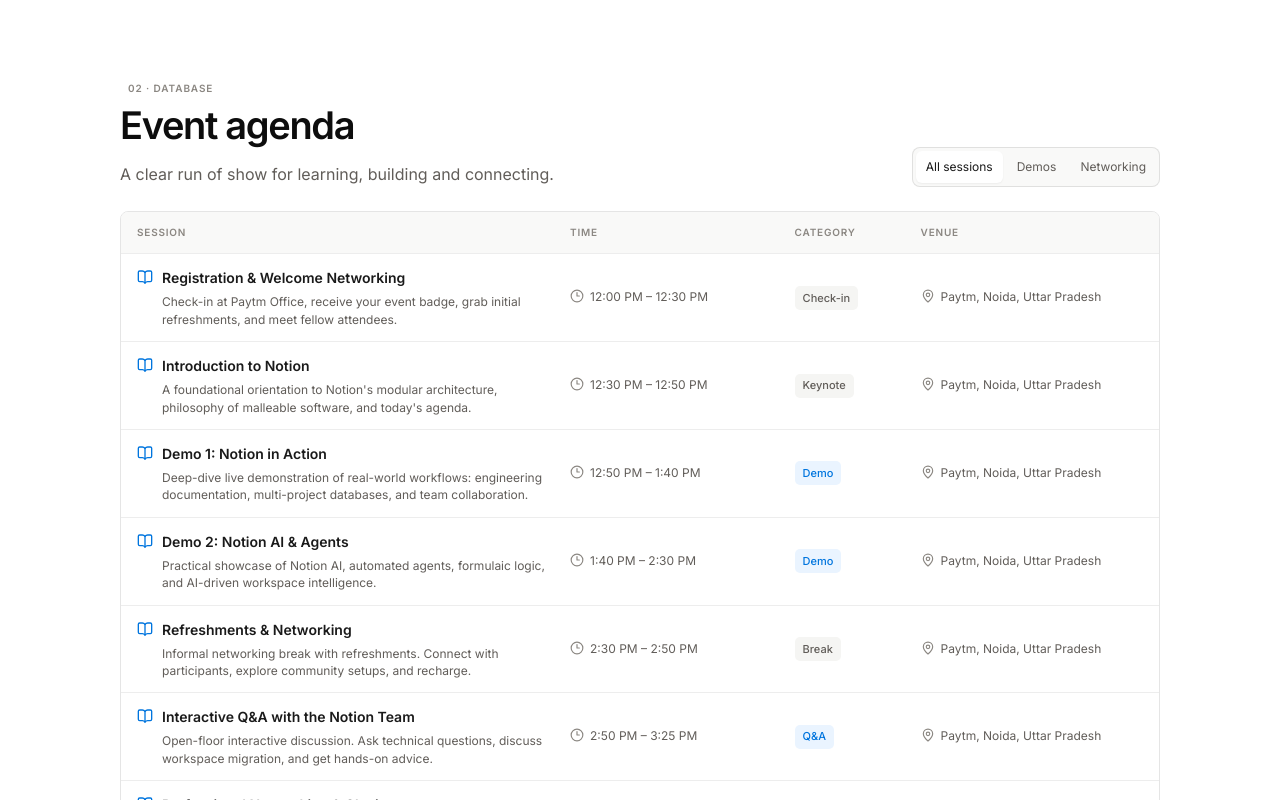
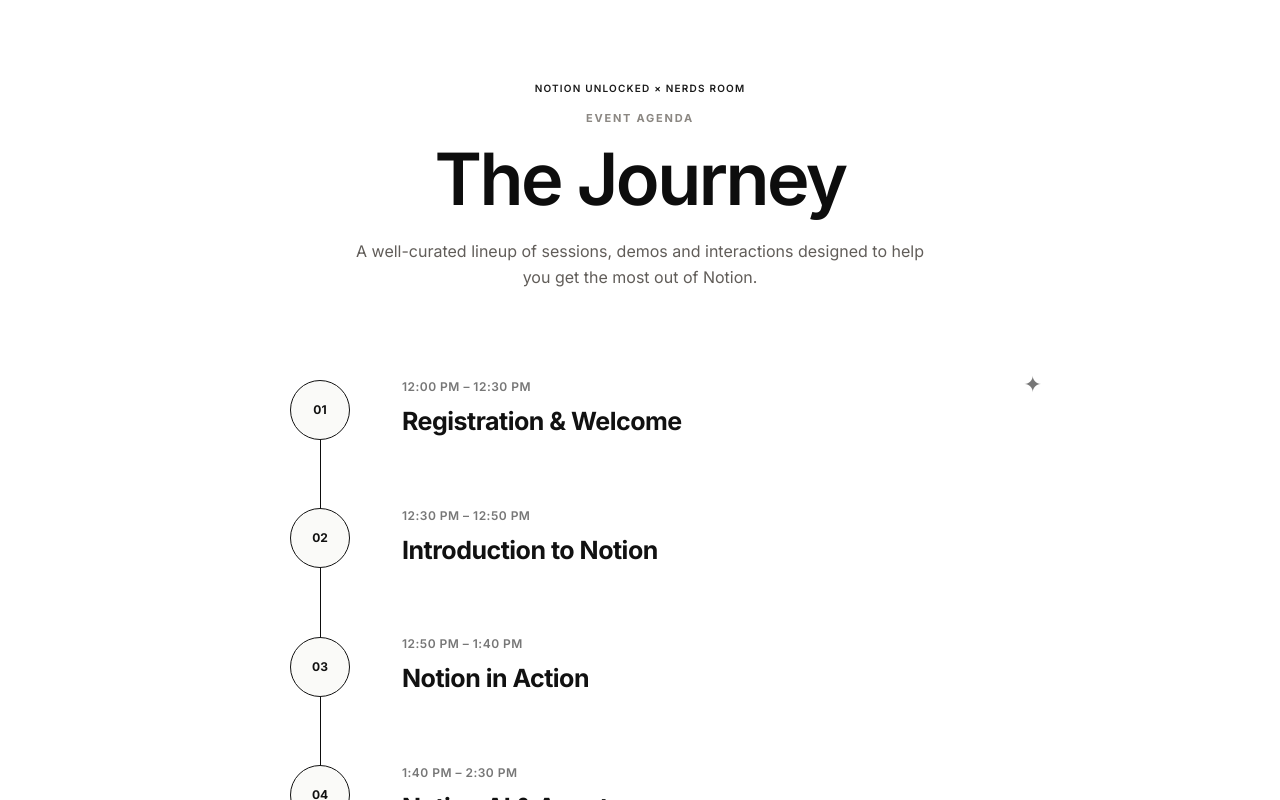
Before and after one commit to sharmaa-abhi/InnovateX, a React (Vite) app: page / in a window 1280 px wide. Shown: the part 1840-2640 px from the top of the page. Built offline with nearby package versions, Linux system fonts and the light colour scheme.

Commit message:
feat: enhance agenda section with timeline and improved styles for better user experience

```diff
--- a/src/components/WorkspacePage.tsx
+++ b/src/components/WorkspacePage.tsx
@@ -1,11 +1,9 @@
-import React, { useEffect, useState } from 'react';
+import React, { useEffect, useRef, useState } from 'react';
 import {
   ArrowUpRight,
-  BookOpen,
   CalendarDays,
   ChevronDown,
   ChevronRight,
-  Clock3,
   ExternalLink,
   Folder,
   HelpCircle,
@@ -17,7 +15,7 @@ import {
   Sparkles,
   Users,
 } from 'lucide-react';
-import { EVENT_DATA, AgendaItem } from '../data/eventData';
+import { EVENT_DATA } from '../data/eventData';
 
 interface WorkspacePageProps {
   onRegisterClick?: () => void;
@@ -54,14 +52,15 @@ const faqs = [
   },
 ];
 
-const categoryLabels: Record<AgendaItem['category'], string> = {
-  Registration: 'Check-in',
-  Keynote: 'Keynote',
-  Demo: 'Demo',
-  Break: 'Break',
-  'Q&A': 'Q&A',
-  Networking: 'Networking',
-};
+const agendaTimeline = [
+  { number: '01', time: '12:00 PM – 12:30 PM', title: 'Registration & Welcome' },
+  { number: '02', time: '12:30 PM – 12:50 PM', title: 'Introduction to Notion' },
+  { number: '03', time: '12:50 PM – 1:40 PM', title: 'Notion in Action' },
+  { number: '04', time: '1:40 PM – 2:30 PM', title: 'Notion AI & Agents' },
+  { number: '05', time: '2:30 PM – 2:50 PM', title: 'Refreshments & Networking' },
+  { number: '06', time: '2:50 PM – 3:25 PM', title: 'Interactive Q&A' },
+  { number: '07', time: '3:25 PM – 4:00 PM', title: 'Networking & Closing' },
+];
 
 function ToggleBlock({
   question,
@@ -103,33 +102,52 @@ function ToggleBlock({
 
 export const WorkspacePage: React.FC<WorkspacePageProps> = ({ onRegisterClick }) => {
   const [navOpen, setNavOpen] = useState(false);
-  const [activeFilter, setActiveFilter] = useState<'All' | 'Demos' | 'Networking'>('All');
   const [openFaq, setOpenFaq] = useState(0);
   const [uniqueOpen, setUniqueOpen] = useState(true);
+  const [timelineItemsVisible, setTimelineItemsVisible] = useState<number[]>([]);
+  const [timelineProgress, setTimelineProgress] = useState(0);
+  const timelineItemsRef = useRef<Array<HTMLLIElement | null>>([]);
 
   useEffect(() => {
     const elements = document.querySelectorAll<HTMLElement>('.reveal-on-scroll');
-    const observer = new IntersectionObserver(
+    const revealObserver = new IntersectionObserver(
       (entries) => {
         entries.forEach((entry) => {
           if (entry.isIntersecting) {
             entry.target.classList.add('is-visible');
-            observer.unobserve(entry.target);
+            revealObserver.unobserve(entry.target);
           }
         });
       },
       { threshold: 0.12 }
     );
 
-    elements.forEach((element) => observer.observe(element));
-    return () => observer.disconnect();
+    elements.forEach((element) => revealObserver.observe(element));
+    return () => revealObserver.disconnect();
   }, []);
 
-  const filteredAgenda = EVENT_DATA.agenda.filter((item) => {
-    if (activeFilter === 'All') return true;
-    if (activeFilter === 'Demos') return item.category === 'Demo' || item.category === 'Keynote';
-    return ['Networking', 'Registration', 'Break', 'Q&A'].includes(item.category);
-  });
+  useEffect(() => {
+    const timelineObserver = new IntersectionObserver(
+      (entries) => {
+        entries.forEach((entry) => {
+          if (!entry.isIntersecting) return;
+
+          const index = Number((entry.target as HTMLElement).dataset.timelineIndex);
+          setTimelineItemsVisible((visibleItems) =>
+            visibleItems.includes(index) ? visibleItems : [...visibleItems, index].sort((a, b) => a - b)
+          );
+          setTimelineProgress((progress) => Math.max(progress, ((index + 1) / agendaTimeline.length) * 100));
+        });
+      },
+      { threshold: 0.45, rootMargin: '0px 0px -12% 0px' }
+    );
+
+    timelineItemsRef.current.forEach((item) => {
+      if (item) timelineObserver.observe(item);
+    });
+
+    return () => timelineObserver.disconnect();
+  }, []);
 
   const register = () => {
     onRegisterClick?.();
@@ -272,55 +290,52 @@ export const WorkspacePage: React.FC<WorkspacePageProps> = ({ onRegisterClick })
           </section>
 
           <section id="agenda" className="workspace-section reveal-on-scroll">
-            <div className="workspace-section-heading">
-              <div>
-                <p className="workspace-kicker">02 · Database</p>
-                <h2>Event agenda</h2>
-                <p className="workspace-prose">A clear run of show for learning, building and connecting.</p>
-              </div>
-              <div className="workspace-filter" role="group" aria-label="Filter agenda">
-                {(['All', 'Demos', 'Networking'] as const).map((filter) => (
-                  <button
-                    type="button"
-                    key={filter}
-                    className={activeFilter === filter ? 'workspace-filter__button workspace-filter__button--active' : 'workspace-filter__button'}
-                    onClick={() => setActiveFilter(filter)}
-                  >
-                    {filter === 'All' ? 'All sessions' : filter}
-                  </button>
-                ))}
-              </div>
+            <div className="agenda-journey__header">
+              <p className="workspace-kicker">NOTION UNLOCKED × NERDS ROOM</p>
+              <p className="agenda-journey__label">EVENT AGENDA</p>
+              <h2>The Journey</h2>
+              <p>
+                A well-curated lineup of sessions, demos and interactions designed to help you get the most out of
+                Notion.
+              </p>
             </div>
 
-            <div className="workspace-database" role="table" aria-label="Event agenda">
-              <div className="workspace-database__head" role="row">
-                <span role="columnheader">Session</span>
-                <span role="columnheader">Time</span>
-                <span role="columnheader">Category</span>
-                <span role="columnheader">Venue</span>
+            <div className="agenda-journey" aria-label="Event agenda timeline">
+              <span className="agenda-journey__decoration agenda-journey__decoration--sparkle" aria-hidden="true">
+                ✦
+              </span>
+              <span className="agenda-journey__decoration agenda-journey__decoration--pixel" aria-hidden="true">
+                ▪ ▫
+              </span>
+              <div className="agenda-journey__line" aria-hidden="true">
+                <span style={{ height: `${timelineProgress}%` }} />
               </div>
-              {filteredAgenda.map((item) => (
-                <div className="workspace-database__row" role="row" key={item.id}>
-                  <div className="workspace-database__title" role="cell">
-                    <BookOpen size={16} />
-                    <div>
-                      <strong>{item.title}</strong>
-                      <p>{item.description}</p>
-                    </div>
-                  </div>
-                  <div className="workspace-property" role="cell">
-                    <Clock3 size={14} /> {item.time}
-                  </div>
-                  <div role="cell">
-                    <span className={`workspace-tag workspace-tag--${item.highlight ? 'blue' : 'neutral'}`}>
-                      {categoryLabels[item.category]}
-                    </span>
-                  </div>
-                  <div className="workspace-property" role="cell">
-                    <MapPin size={14} /> {EVENT_DATA.meta.venueName}, {EVENT_DATA.meta.venueCity}
-                  </div>
-                </div>
-              ))}
+              <ol className="agenda-journey__list">
+                {agendaTimeline.map((item, index) => {
+                  const isVisible = timelineItemsVisible.includes(index);
+                  const isActive = index === Math.max(...timelineItemsVisible, -1);
+                  return (
+                    <li
+                      key={item.number}
+                      ref={(element) => {
+                        timelineItemsRef.current[index] = element;
+                      }}
+                      data-timeline-index={index}
+                      className={`agenda-journey__item ${isVisible ? 'agenda-journey__item--visible' : ''} ${
+                        isActive ? 'agenda-journey__item--active' : ''
+                      }`}
+                    >
+                      <span className="agenda-journey__number" aria-hidden="true">
+                        {item.number}
+                      </span>
+                      <div className="agenda-journey__content">
+                        <time>{item.time}</time>
+                        <h3>{item.title}</h3>
+                      </div>
+                    </li>
+                  );
+                })}
+              </ol>
             </div>
           </section>
 
--- a/src/index.css
+++ b/src/index.css
@@ -617,100 +617,151 @@ button {
   margin-bottom: 24px;
 }
 
-.workspace-filter {
-  display: flex;
-  flex-wrap: wrap;
-  gap: 4px;
-  padding: 3px;
-  border: 1px solid var(--border);
-  border-radius: 8px;
-  background: var(--surface);
+.agenda-journey__header {
+  max-width: 670px;
+  margin: 0 auto;
+  text-align: center;
 }
 
-.workspace-filter__button {
-  padding: 7px 10px;
-  border-radius: 6px;
-  background: transparent;
-  color: var(--muted);
-  font-size: 12px;
-  cursor: pointer;
+.agenda-journey__header .workspace-kicker {
+  margin-bottom: 14px;
+  color: var(--charcoal);
+  letter-spacing: 0.12em;
 }
 
-.workspace-filter__button:hover,
-.workspace-filter__button--active {
-  background: var(--canvas);
-  color: var(--charcoal);
-  box-shadow: 0 1px 2px rgba(0, 0, 0, 0.05);
+.agenda-journey__label {
+  margin: 0 0 12px;
+  color: var(--stone);
+  font-size: 11px;
+  font-weight: 700;
+  letter-spacing: 0.16em;
 }
 
-.workspace-database {
-  overflow: hidden;
-  border: 1px solid var(--border);
-  border-radius: 8px;
+.agenda-journey__header h2 {
+  font-size: clamp(42px, 7vw, 72px);
 }
 
-.workspace-database__head,
-.workspace-database__row {
-  display: grid;
-  grid-template-columns: minmax(220px, 1.5fr) minmax(150px, 0.75fr) 110px minmax(170px, 0.8fr);
-  gap: 16px;
-  align-items: center;
-  padding: 13px 16px;
+.agenda-journey__header > p:last-child {
+  max-width: 570px;
+  margin: 18px auto 0;
+  color: var(--muted);
+  font-size: 16px;
+  line-height: 1.65;
 }
 
-.workspace-database__head {
-  background: var(--surface);
-  color: var(--stone);
-  font-size: 10px;
-  font-weight: 600;
-  letter-spacing: 0.08em;
-  text-transform: uppercase;
+.agenda-journey {
+  position: relative;
+  width: min(100%, 700px);
+  margin: 72px auto 0;
+  padding: 0 0 18px;
 }
 
-.workspace-database__row {
-  min-height: 82px;
-  border-top: 1px solid var(--border-soft);
-  background: var(--canvas);
-  color: var(--muted);
-  font-size: 12px;
+.agenda-journey__line {
+  position: absolute;
+  top: 28px;
+  bottom: 40px;
+  left: 30px;
+  width: 1px;
+  background: #d6d6d6;
 }
 
-.workspace-database__title {
-  display: flex;
-  align-items: flex-start;
-  gap: 9px;
-  min-width: 0;
+.agenda-journey__line span {
+  display: block;
+  width: 100%;
+  background: var(--ink);
+  transition: height 1100ms cubic-bezier(0.22, 1, 0.36, 1);
 }
 
-.workspace-database__title svg {
-  flex: 0 0 auto;
-  margin-top: 2px;
-  color: var(--blue);
+.agenda-journey__list {
+  position: relative;
+  display: grid;
+  gap: 34px;
+  margin: 0;
+  padding: 0;
+  list-style: none;
 }
 
-.workspace-database__title strong {
-  display: block;
-  color: var(--charcoal);
-  font-size: 14px;
-  font-weight: 600;
+.agenda-journey__item {
+  display: grid;
+  grid-template-columns: 60px minmax(0, 1fr);
+  gap: 32px;
+  align-items: center;
+  min-height: 84px;
+  opacity: 0;
+  transform: translateY(18px);
+  transition: opacity 700ms ease, transform 700ms ease;
 }
 
-.workspace-database__title p {
-  max-width: 420px;
-  margin: 5px 0 0;
-  line-height: 1.45;
+.agenda-journey__item--visible {
+  opacity: 1;
+  transform: translateY(0);
 }
 
-.workspace-property {
-  display: flex;
-  align-items: flex-start;
-  gap: 6px;
-  line-height: 1.4;
+.agenda-journey__number {
+  z-index: 1;
+  display: grid;
+  place-items: center;
+  width: 60px;
+  height: 60px;
+  border: 1px solid #111;
+  border-radius: 50%;
+  background: #fafaf8;
+  color: #111;
+  font-size: 12px;
+  font-weight: 700;
+  transition: background-color 700ms ease, color 700ms ease, transform 700ms ease;
 }
 
-.workspace-property svg {
-  flex: 0 0 auto;
-  color: var(--stone);
+.agenda-journey__item--active .agenda-journey__number {
+  background: #111;
+  color: #fff;
+  transform: scale(1.08);
+}
+
+.agenda-journey__content {
+  padding: 16px 20px;
+  border-radius: 10px;
+  transition: background-color 700ms ease;
+}
+
+.agenda-journey__item--active .agenda-journey__content {
+  background: rgba(17, 17, 17, 0.035);
+}
+
+.agenda-journey__content time {
+  display: block;
+  margin-bottom: 7px;
+  color: #777;
+  font-size: 12px;
+  font-weight: 600;
+  letter-spacing: 0.04em;
+}
+
+.agenda-journey__content h3 {
+  margin: 0;
+  color: #111;
+  font-size: clamp(19px, 2.5vw, 25px);
+  font-weight: 650;
+  letter-spacing: -0.02em;
+}
+
+.agenda-journey__decoration {
+  position: absolute;
+  color: #777;
+  font-size: 22px;
+  pointer-events: none;
+}
+
+.agenda-journey__decoration--sparkle {
+  top: 6px;
+  right: -52px;
+}
+
+.agenda-journey__decoration--pixel {
+  bottom: 2px;
+  left: -60px;
+  font-size: 18px;
+  letter-spacing: 8px;
 }
 
 .workspace-tag {
@@ -1038,34 +1089,36 @@ button {
     display: block;
   }
 
-  .workspace-filter {
-    width: fit-content;
-    margin-top: 16px;
+  .agenda-journey {
+    margin-top: 52px;
   }
 
-  .workspace-database {
-    border: 0;
-    overflow: visible;
+  .agenda-journey__line {
+    left: 23px;
   }
 
-  .workspace-database__head {
-    display: none;
+  .agenda-journey__item {
+    grid-template-columns: 46px minmax(0, 1fr);
+    gap: 18px;
+    min-height: 74px;
   }
 
-  .workspace-database__row {
-    display: block;
-    margin-top: 10px;
-    padding: 16px;
-    border: 1px solid var(--border);
-    border-radius: 8px;
+  .agenda-journey__number {
+    width: 46px;
+    height: 46px;
+    font-size: 11px;
   }
 
-  .workspace-database__row > * + * {
-    margin-top: 12px;
+  .agenda-journey__content {
+    padding: 12px 10px;
   }
 
-  .workspace-database__title p {
-    max-width: none;
+  .agenda-journey__content h3 {
+    font-size: 18px;
+  }
+
+  .agenda-journey__decoration {
+    display: none;
   }
 
   .workspace-property {
```
